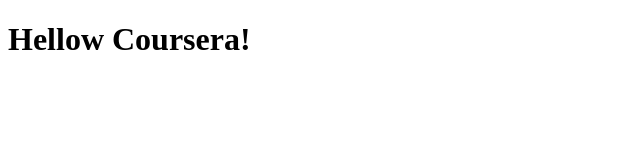
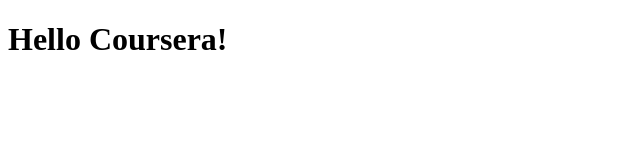
Before and after one commit to Eduardojalmanza/coursera-test, a plain HTML site: page site/index.html in a window 1280 px wide. Shown: the whole page, without its empty margins (0-640 px from the left). Drawn offline with Linux system fonts and the light colour scheme.

Commit message:
modifico palabra hello

```diff
--- a/site/index.html
+++ b/site/index.html
@@ -3,9 +3,9 @@
 <head>
 	<meta charset="utf-8">
 	<meta name="viewport" content="width=device-width, initial-scale=1">
-	<title>Hellow Coursera!</title>
+	<title>Hello Coursera!</title>
 </head>
 <body>
-	<h1>Hellow Coursera!</h1>
+	<h1>Hello Coursera!</h1>
 </body>
 </html>
```
